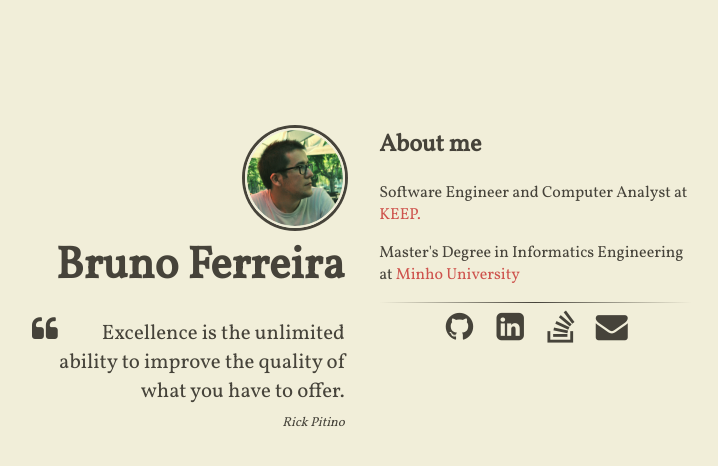
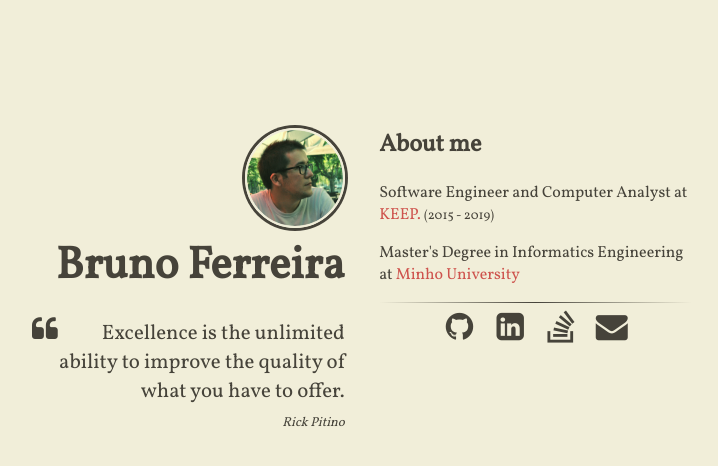
Before and after one commit to chalkos/chalkos.github.io, a Jekyll site: the page built from index.html, in a window 1280 px wide. Shown: the top 466 px of the page, without its empty margins (288-1006 px from the left). Built offline with Jekyll 4.4.1, drawn with Linux system fonts in a browser that asks for light colours; nearby versions of some CDN libraries.

Commit message:
Update content.html

```diff
--- a/_includes/content.html
+++ b/_includes/content.html
@@ -1,5 +1,5 @@
 <h2>About me</h2>
-<p>Software Engineer and Computer Analyst at <a href="http://www.keep.pt/">KEEP.</a></p>
+<p>Software Engineer and Computer Analyst at <a href="http://www.keep.pt/">KEEP.</a> <span style="font-size:small">(2015 - 2019)</span></p>
 <p>Master's Degree in Informatics Engineering at <a href="https://www.uminho.pt">Minho University</a></p>
 
 <hr/>
```
